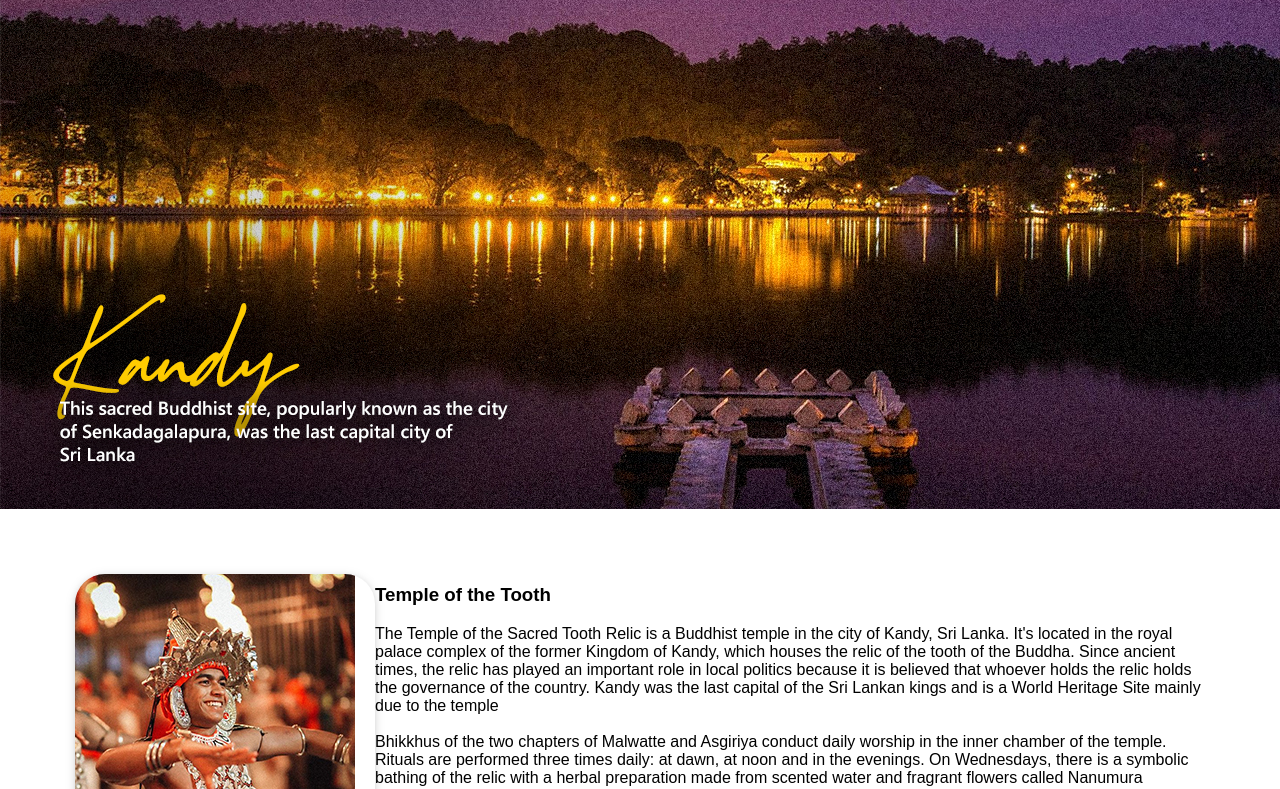
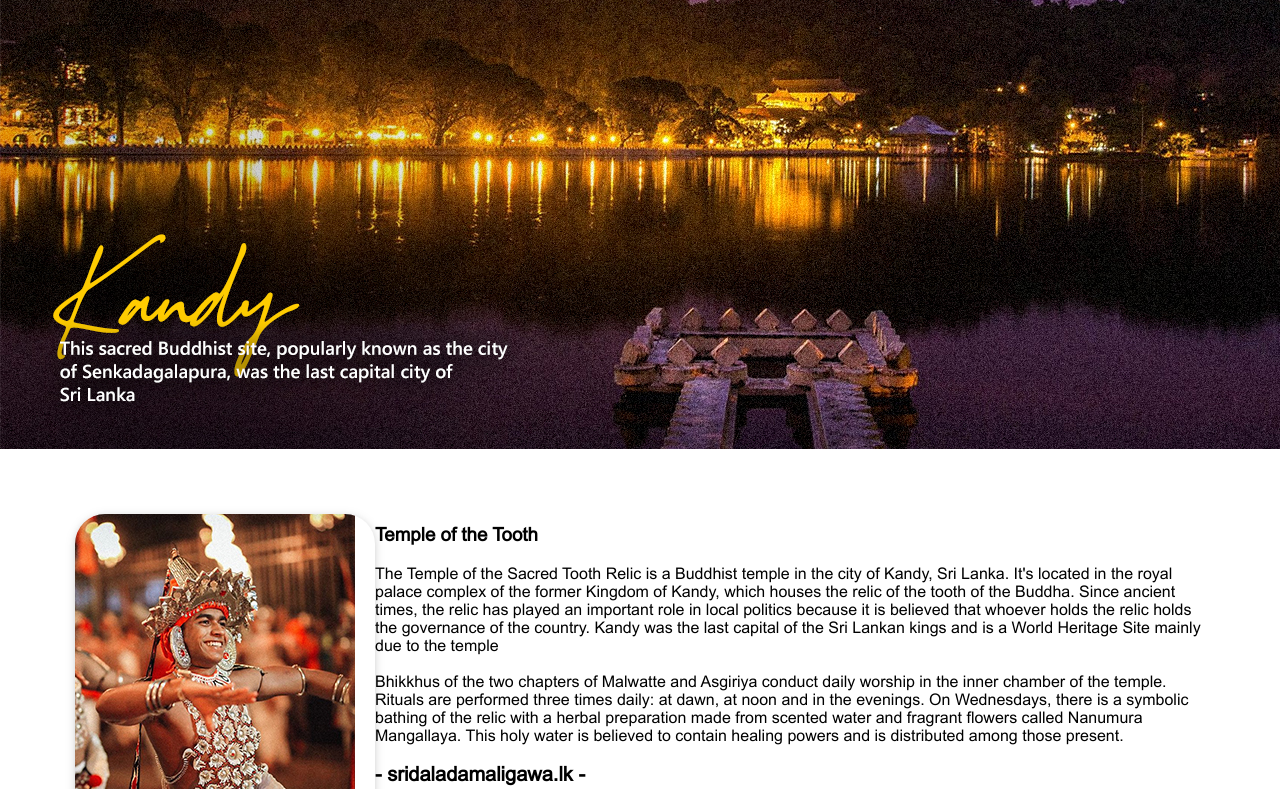
Before and after one commit to nimendrak/CW1WEB, a plain HTML site: page kandyDestinationPage.html in a window 1280 px wide. Shown: the part 139-928 px from the top of the page. Drawn offline with Linux system fonts and the light colour scheme.

Commit message:
finalzing stageIII

```diff
--- a/css/footer.css
+++ b/css/footer.css
@@ -1,7 +1,17 @@
+@font-face {
+    font-family: Stylish;
+    src: url("Stylish-Classy-Font.ttf") format("woff");
+}
+
+@font-face {
+    font-family: Arial;
+    src: url("Arial.ttf") format("woff");
+}
+
 /*-- main --*/
 .content {
     width: 100%;
-    font-family: Arial;
+    font-family: Arial, serif;
 }
 
 .footer-grids {
--- a/css/main.css
+++ b/css/main.css
@@ -1,4 +1,15 @@
+@font-face {
+    font-family: Stylish;
+    src: url("Stylish-Classy-Font.ttf") format("woff");
+}
+
+@font-face {
+    font-family: Arial;
+    src: url("Arial.ttf") format("woff");
+}
+
 * {
+    font-family: Arial, serif;
     box-sizing: border-box;
 }
 
@@ -13,6 +24,7 @@
     background-image: url("GalleryBgOne.jpg");
     width: 100%;
     height: 648px;
+    margin-top: -60px;
     background-repeat: no-repeat;
 }
 
@@ -20,6 +32,7 @@
     background-image: url("kandyBg.jpg");
     width: 100%;
     height: 648px;
+    margin-top: -60px;
     background-repeat: no-repeat;
 }
 
@@ -31,11 +44,6 @@
     font-size: 10px;
     float: left;
     font-weight: 500;
-}
-
-@font-face {
-    font-family: Stylish;
-    src: url("Stylish-Classy-Font.ttf") format("woff");
 }
 
 .header {
--- a/css/nav.css
+++ b/css/nav.css
@@ -1,18 +1,28 @@
-.nav{
+@font-face {
+    font-family: Stylish;
+    src: url("Stylish-Classy-Font.ttf") format("woff");
+}
+
+@font-face {
+    font-family: Arial;
+    src: url("Arial.ttf") format("woff");
+}
+
+.nav {
     width: 100%;
     height: 100%;
 }
 
 body {
     margin: 0;
-    font-family: Arial;
+    font-family: Arial, serif;
 }
 
 nav {
     overflow: hidden;
-    z-index:1;
+    z-index: 1;
     /*gallery upper gradient*/
-    background-image: linear-gradient(to top, rgba(255,0,0,0), rgba(0, 0, 0, 0.7));
+    background-image: linear-gradient(to top, rgba(255, 0, 0, 0), rgba(0, 0, 0, 0.7));
     top: 0; /* Position the navbar at the top of the page */
     width: 100%;
 }
@@ -172,7 +182,7 @@ a:hover, .dropbtn:hover {
         text-align: left;
     }
 
-    .sidenav:hover{
+    .sidenav:hover {
         right: 0px;
         width: 200px;
         opacity: 1;
```
Also changed, not shown: cv - Nimendra.html (+1 -1 lines), css/Arial.ttf (renamed from css/fonts/arial.ttf), css/footerImage.jpg (deleted), fonts/Stylish Classy Font.ttf (deleted).
